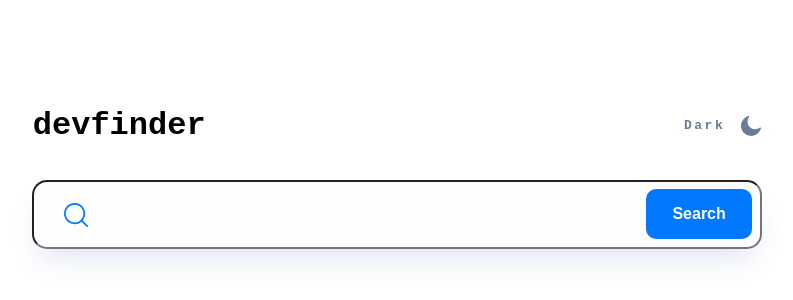
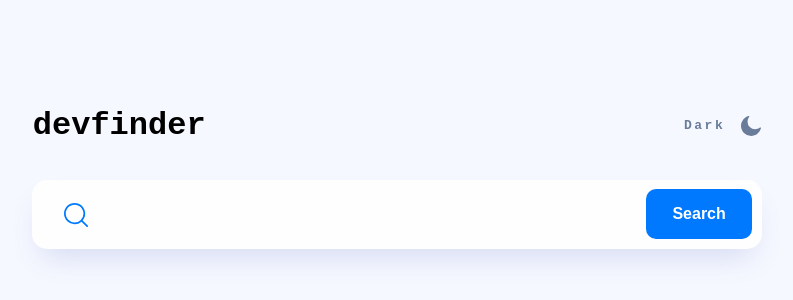
Before and after one commit to LevaniMesxia23/github-user-react, a React (Vite) app: page / in a window 1280 px wide. Shown: the part 222-522 px from the top of the page, without its empty margins (243-1036 px from the left). Built offline with nearby package versions, Linux system fonts and the light colour scheme.

Commit message:
updated GlobalStyles

```diff
--- a/src/components/Input.jsx
+++ b/src/components/Input.jsx
@@ -32,6 +32,7 @@ const Container = styled.div`
     border-radius: 0.9375rem;
     background: #fefefe;
     box-shadow: 0px 16px 30px -10px rgba(70, 96, 187, 0.2);
+    border: none;
 
     color: #4b6a9b;
     font-size: 1.125rem;
--- a/src/styles/GlobalStyles.js
+++ b/src/styles/GlobalStyles.js
@@ -15,5 +15,6 @@ export const GlobalStyle = createGlobalStyle`
     align-items: center;
     min-height: 100vh;
     font-family: "Space Mono", monospace;
+    background: #F6F8FF;
   }
 `;
```
